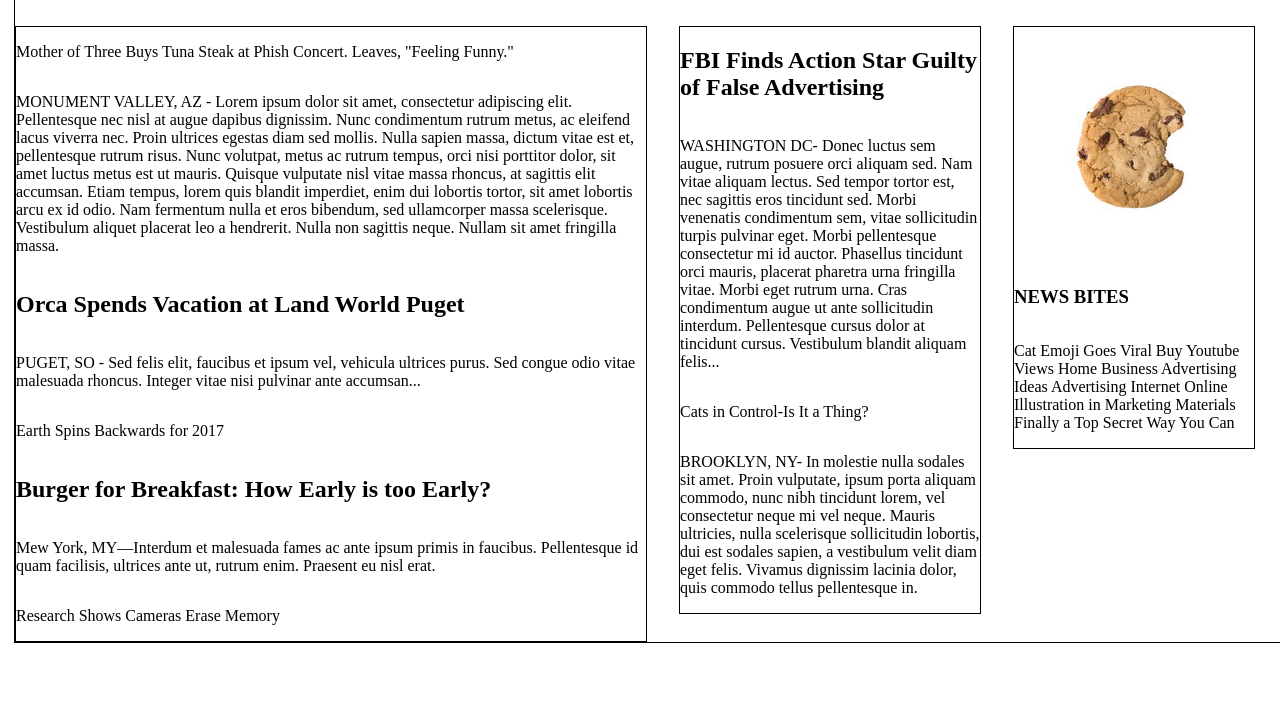
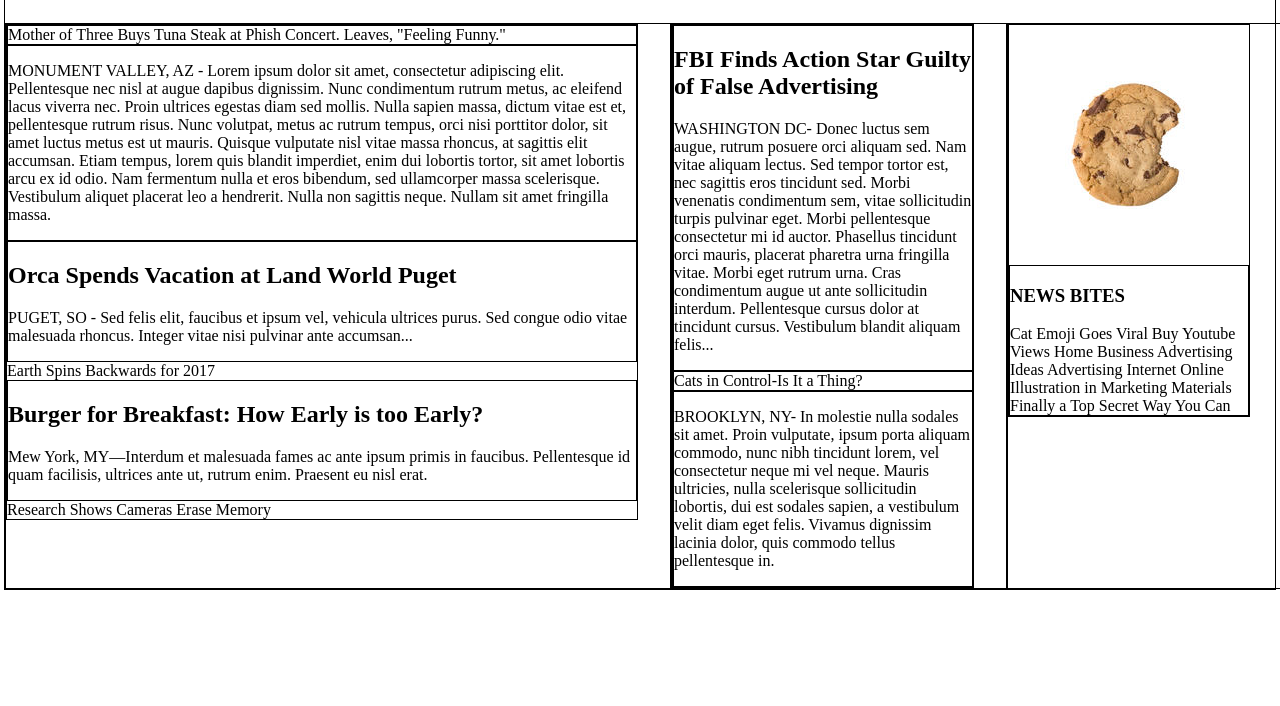
Before and after one commit to drood87/my_times_newspaper, a plain HTML site: page index.html in a window 1280 px wide. Shown: the part 94-800 px from the top of the page. Drawn offline with Linux system fonts and the light colour scheme.

Commit message:
fixed layout issues

```diff
--- a/index.html
+++ b/index.html
@@ -21,41 +21,67 @@
 	</header>
 
 	<section>
+	  <div class="content">
 
 	    <article>
 	      <div class="column large">
-		 	<p>Mother of Three Buys Tuna Steak at Phish Concert. Leaves, "Feeling Funny."</p>
+			<div>
+		 	  <span>Mother of Three Buys Tuna Steak at Phish Concert. Leaves, "Feeling Funny."</span>
+		 	</div>
+
+		    <div class="mainArticle">
 			  <p>MONUMENT VALLEY, AZ - Lorem ipsum dolor sit amet, consectetur adipiscing elit. Pellentesque nec nisl at augue dapibus dignissim. Nunc condimentum rutrum metus, ac eleifend lacus viverra nec. Proin ultrices egestas diam sed mollis. Nulla sapien massa, dictum vitae est et, pellentesque rutrum risus. Nunc volutpat, metus ac rutrum tempus, orci nisi porttitor dolor, sit amet luctus metus est ut mauris. Quisque vulputate nisl vitae massa rhoncus, at sagittis elit accumsan. Etiam tempus, lorem quis blandit imperdiet, enim dui lobortis tortor, sit amet lobortis arcu ex id odio. Nam fermentum nulla et eros bibendum, sed ullamcorper massa scelerisque. Vestibulum aliquet placerat leo a hendrerit. Nulla non sagittis neque. Nullam sit amet fringilla massa.</p>
+		    </div>
+
+		    <div>
 			  <h2>Orca Spends Vacation at Land World Puget</h2>
 			  <p>PUGET, SO - Sed felis elit, faucibus et ipsum vel, vehicula ultrices purus. Sed congue odio vitae malesuada rhoncus. Integer vitae nisi pulvinar ante accumsan...</p>
-			<p>Earth Spins Backwards for 2017</p>
+		    </div>
+
+			 <span>Earth Spins Backwards for 2017</span>
+
+		    <div>
 			  <h2>Burger for Breakfast: How Early is too Early?</h2>
 			  <p>Mew York, MY—Interdum et malesuada fames ac ante ipsum primis in faucibus. Pellentesque id quam facilisis, ultrices ante ut, rutrum enim. Praesent eu nisl erat.</p>
-			<p>Research Shows Cameras Erase Memory</p>
 		    </div>
 
+			 <span>Research Shows Cameras Erase Memory</span>
+
+		  </div>
 	  </article>
 
 	  <article>
 		<div class="column medium">
 
+		  <div>
 		    <h2>FBI Finds Action Star Guilty of False Advertising</h2>
 			<p>WASHINGTON DC- Donec luctus sem augue, rutrum posuere orci aliquam sed. Nam vitae aliquam lectus. Sed tempor tortor est, nec sagittis eros tincidunt sed. Morbi venenatis condimentum sem, vitae sollicitudin turpis pulvinar eget. Morbi pellentesque consectetur mi id auctor. Phasellus tincidunt orci mauris, placerat pharetra urna fringilla vitae. Morbi eget rutrum urna. Cras condimentum augue ut ante sollicitudin interdum. Pellentesque cursus dolor at tincidunt cursus. Vestibulum blandit aliquam felis...</p>
-				<p>Cats in Control-Is It a Thing?</p>
+		  </div>
+
+		  <div>
+		    <span>Cats in Control-Is It a Thing?</span>
+		  </div>
+		  <div>
 			<p>BROOKLYN, NY- In molestie nulla sodales sit amet. Proin vulputate, ipsum porta aliquam commodo, nunc nibh tincidunt lorem, vel consectetur neque mi vel neque. Mauris ultricies, nulla scelerisque sollicitudin lobortis, dui est sodales sapien, a vestibulum velit diam eget felis. Vivamus dignissim lacinia dolor, quis commodo tellus pellentesque in.</p>
-
+		  </div>
 		</div>
 	  </article>
 
 	  <article>
 	      <div class="column small">
-
 	    	<img src="./resources/images/img-news-bite.png">
+	    	  <div>
 	    	    <h3>NEWS BITES</h3>
-	    		<p>Cat Emoji Goes Viral Buy Youtube Views Home Business Advertising Ideas Advertising Internet Online Illustration in Marketing Materials Finally a Top Secret Way You Can</p>
-
+	    	    <span>Cat Emoji Goes Viral</span>
+	    	    <span>Buy Youtube Views</span>
+	    	    <span>Home Business Advertising Ideas</span>
+	    	    <span>Advertising Internet Online</span>
+	    	    <span>Illustration in Marketing Materials</span>
+	    	    <span>Finally a Top Secret Way You Can</span>
+	    	  </div>
 		  </div>
 	    </article>
+	  </div>
 	</section>
 
 </body>
--- a/resources/style.css
+++ b/resources/style.css
@@ -1,5 +1,6 @@
 body,
 html {
+	margin: 0;
 	width: 100%;
 }
 
@@ -8,8 +9,11 @@ header {
 	display: flex;
 	width: 100%;
 	height: 80px;
+	position: fixed;
+	z-index: 1;
 	align-items: center;
 	border-bottom: 1px solid black;
+	background-color: white;
 	font-size: 14px;
 	font-weight: bold;
 }
@@ -40,36 +44,35 @@ nav span {
 	padding: 20px 10px;
 }
 
-section {
+.content {
 	display: flex;
-	border: 1px solid black;
-	margin: 0 auto;
-	max-width: 1266px;
+	margin: 0 auto 78px auto;
+	width: 1270px;
+	padding-top: 116px;
 }
 
 .column {
 	display: flex;
 	flex-direction: column;
-	border: 1px solid black;
 	margin-right: 32px;
-	margin-top: 30px;
 }
 
 .column.large {
 	width: 630px;
-	flex: 3 1 auto;
 }
 
 .column.medium {
 	width: 300px;
-	flex: 2 1 auto;
 }
 
 .column.small {
 	width: 240px;
-	flex: 1 1 auto;
 }
 
-h6 {
+div {
 	border: 1px solid black;
 }
+
+article {
+	border: 1px solid black;
+}
```
Lines whose indentation alone changed are shown as unchanged.
